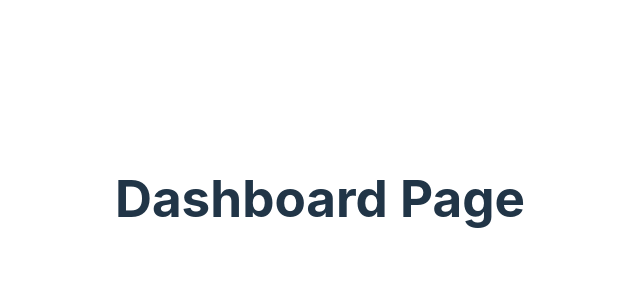
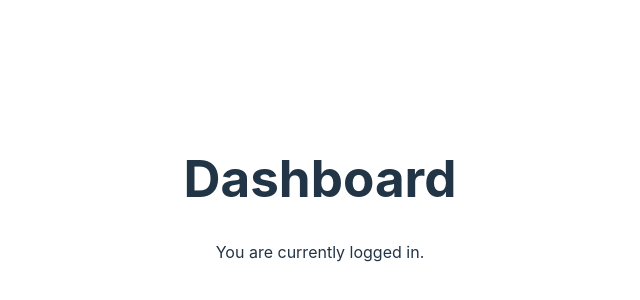
Before and after one commit to Harris-Cabrera/letsACE, a React (Vite) app in the folder frontend/: page /dashboard in a window 1280 px wide. Shown: the part 202-502 px from the top of the page, without its empty margins (320-960 px from the left). Built offline with nearby package versions, Linux system fonts and the light colour scheme; sample sign-in values are in the browser's storage.

Commit message:
protected dashboard implemented

```diff
--- a/frontend/src/pages/Dashboard.jsx
+++ b/frontend/src/pages/Dashboard.jsx
@@ -1,5 +1,23 @@
+import { useEffect } from "react";
+import { useNavigate } from "react-router-dom";
+
 function Dashboard() {
-  return <h1>Dashboard Page</h1>;
+  const navigate = useNavigate();
+
+  useEffect(() => {
+    const token = localStorage.getItem("token");
+
+    if (!token) {
+      navigate("/login");
+    }
+  }, [navigate]);
+
+  return (
+    <div>
+      <h1>Dashboard</h1>
+      <p>You are currently logged in.</p>
+    </div>
+  );
 }
 
 export default Dashboard;
```
